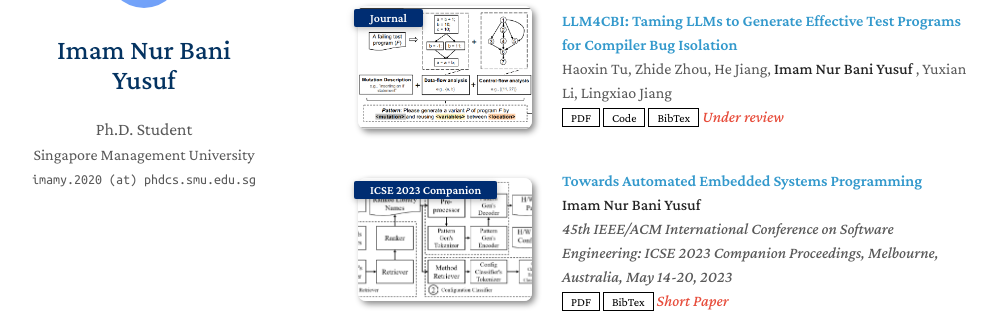
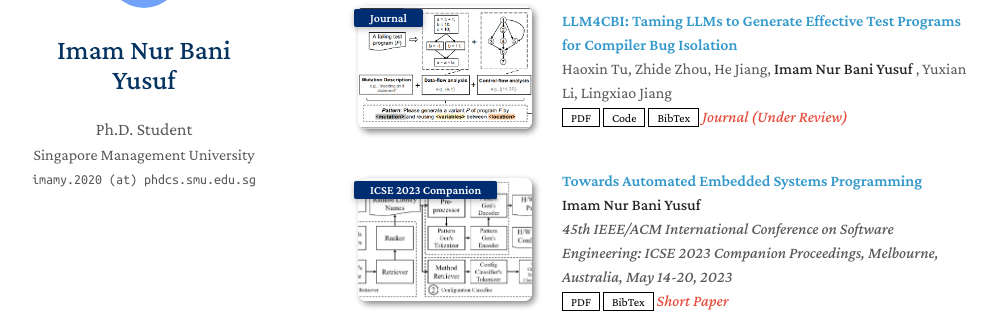
Before and after one commit to imamnurby/imamnurby.github.io, a Jekyll site: the page built from index.md, in a window 1280 px wide and 900 px high, scrolled down 619 px. Shown: the part 152-465 px from the top of the window, without its empty margins (132-1132 px from the left). Built offline with Jekyll 4.4.1, drawn with Linux system fonts in a browser that asks for light colours; nearby versions of some CDN libraries; a style sheet for code colours, icons or effects is not loaded; our own code applies the rules of GitHub Pages for plain Markdown files.

Commit message:
edit LLM4BCI notes metadata

```diff
--- a/_data/publications.yml
+++ b/_data/publications.yml
@@ -14,7 +14,7 @@ main:
     pdf: "https://doi.org/10.48550/arXiv.2307.00593"
     code: "https://github.com/haoxintu/LLM4CBI"
     bibtex: "https://dblp.org/rec/journals/corr/abs-2307-00593.bib"
-    notes: "Under review"
+    notes: "Journal (Under Review)"
     image: "./assets/img/llm4bci.png"
 
   - title: "Towards Automated Embedded Systems Programming"
```
